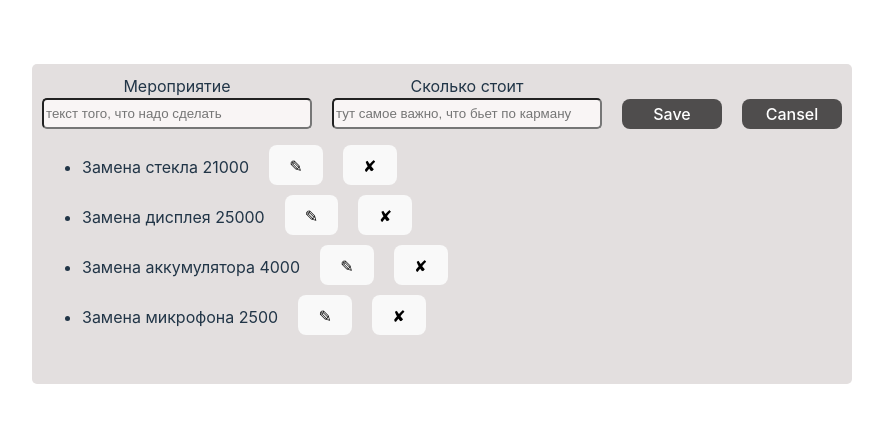
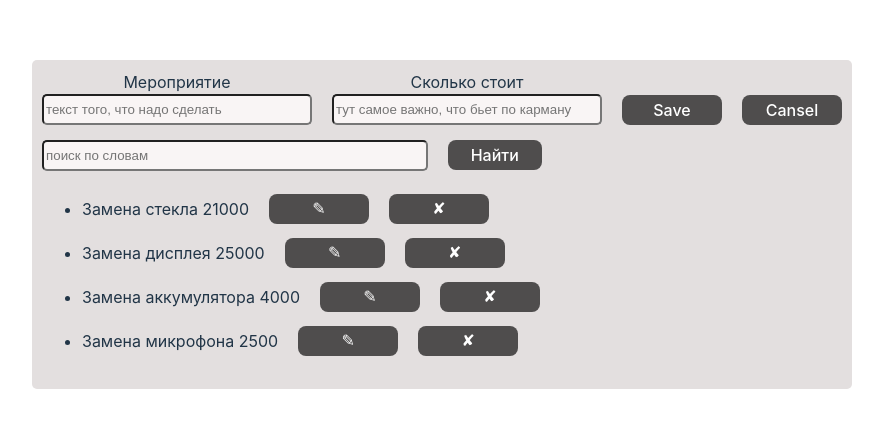
Before and after one commit to Zrazhevskii/r16_redux_editing, a React (Vite) app: page / in a window 1280 px wide. Shown: the part 176-604 px from the top of the page, without its empty margins (198-1081 px from the left). Built offline with nearby package versions, Linux system fonts and the light colour scheme.

Commit message:
оформление input-filter css

```diff
--- a/src/components/Form.jsx
+++ b/src/components/Form.jsx
@@ -51,7 +51,8 @@ export const Form = () => {
 
     return (
         <div>
-            <form action='' className='form' onSubmit={handleSubmit}>
+            <form action='' className='form-wrapper' onSubmit={handleSubmit}>
+                <div className='form-input'>
                     <div className='input action'>
                         <label htmlFor='action'>Мероприятие</label>
                         <input
@@ -84,6 +85,11 @@ export const Form = () => {
                         </button>
                         <button className='btn cansel'>Cansel</button>
                     </div>
+                </div>
+                <div className='form-filter'>
+                    <input type='text' className='filter' placeholder='поиск по словам'/>
+                    <button className='btn-filter'>Найти</button>
+                </div>
             </form>
             <Items handleUpdateItem={handleUpdateItem} />
         </div>
--- a/src/style/Form.css
+++ b/src/style/Form.css
@@ -1,4 +1,4 @@
-.form {
+.form-input {
     display: flex;
     flex-direction: row;
 }
@@ -16,7 +16,7 @@
     background-color: rgb(249, 245, 245);
 }
 
-.text:focus {
+.text:focus, .filter:focus {
     background-color: white;
 }
 
@@ -25,18 +25,18 @@
     align-items: flex-end;
 }
 
-.btn {
+.btn, .btn-filter {
     width: 100px;
     height: 30px;
     background-color: rgb(79, 77, 77);
     color: white;
     margin: 0 auto;
     padding: 0;
-    /* display: table-cell; */
     vertical-align: middle;
 }
 
-.btn:hover {
+.btn:hover, .btn-filter:hover, .btn-change:hover,
+.btn-delet:hover {
     background-color: rgb(101, 100, 100);
     border: none;
 }
@@ -44,3 +44,22 @@
 .save {
     margin-right: 20px;
 }
+
+.form-filter {
+    display: flex;
+    justify-content: left;
+    flex-direction: row;
+    width: 500px;
+    margin-top: 15px;
+}
+
+.filter {
+    width: 400px;
+    height: 25px;
+    border-radius: 5px;
+    background-color: rgb(249, 245, 245);
+}
+
+.btn-filter {
+ margin-left: 20px;
+}
--- a/src/style/Item.css
+++ b/src/style/Item.css
@@ -1,18 +1,24 @@
 .item {
     display: flex;
     text-align: start;
-    margin-bottom: 10px;
+    align-items: center;
 }
 
 .item-text {
     margin-right: 20px;
+    margin-bottom: 10px;
     margin-top: 10px;
 }
 
 .btn-change,
 .btn-delet {
+    display: flex;
+    align-items: center;
+    justify-content: center;
     margin-right: 20px;
-    height: 40px;
-    /* vertical-align: middle; */
-    top: 0;
+    width: 100px;
+    height: 30px;
+    background-color: rgb(79, 77, 77);
+    color: white;
+    padding-bottom: 10px;
 }
```
Lines whose indentation alone changed are shown as unchanged.
